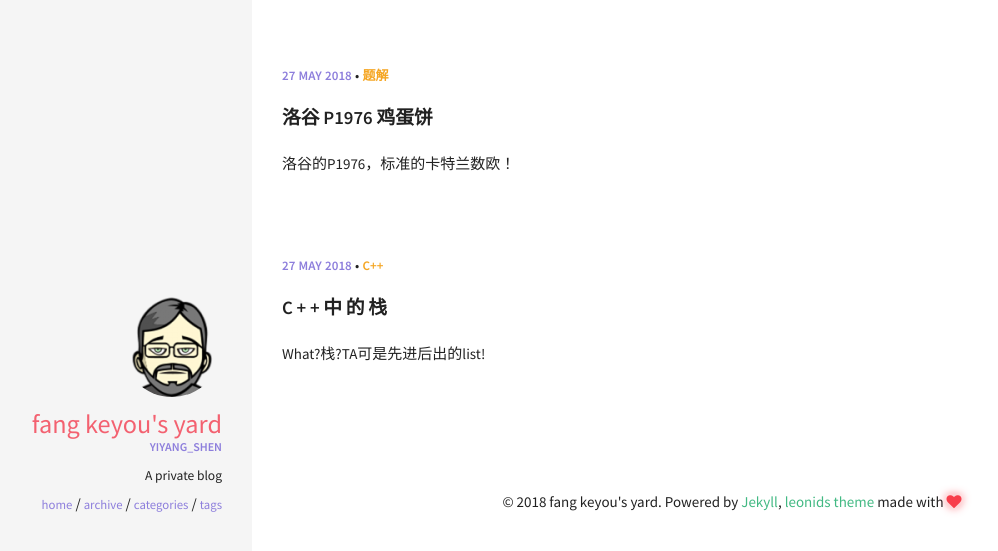
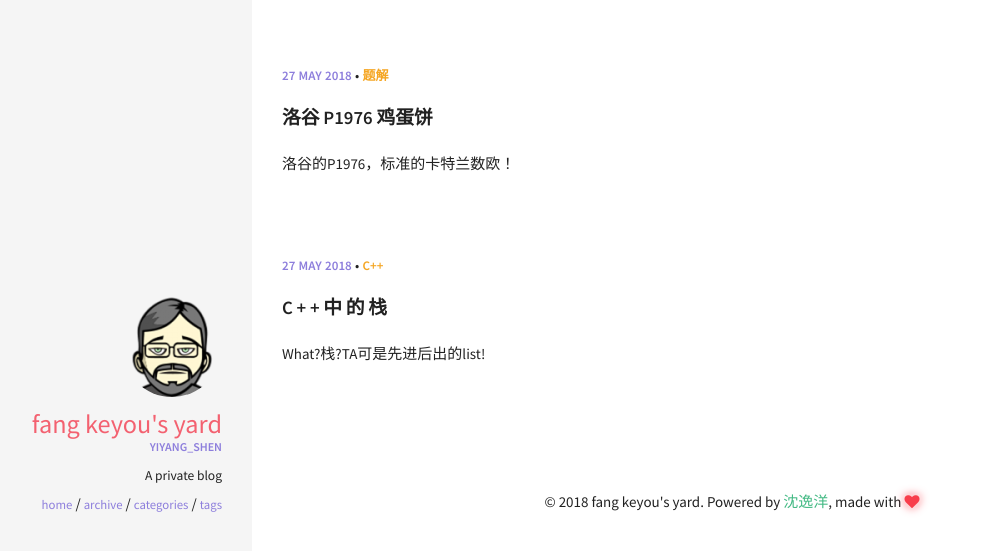
Before and after one commit to FangKeyou/FangKeyou.github.io, a Jekyll site: the page built from index.html, in a window 1280 px wide. Shown: the top 551 px of the page, without its empty margins (68-1066 px from the left). Built offline with Jekyll 4.4.1, drawn with Linux system fonts in a browser that asks for light colours.

Commit message:
Update footer.html

```diff
--- a/_includes/footer.html
+++ b/_includes/footer.html
@@ -1,3 +1,3 @@
 <footer>
-  &copy; {{ site.time | date: '%Y' }} {{ site.owner.name }}. Powered by <a href="http://jekyllrb.com/">Jekyll</a>, <a href="http://github.com/renyuanz/leonids/">leonids theme</a> made with <i class="fa fa-heart heart-icon"></i>
+  &copy; {{ site.time | date: '%Y' }} {{ site.owner.name }}. Powered by <a href="http://https://www.luogu.org/space/show?uid=53134.com/">沈逸洋</a>, made with <i class="fa fa-heart heart-icon"></i>
 </footer>
```
